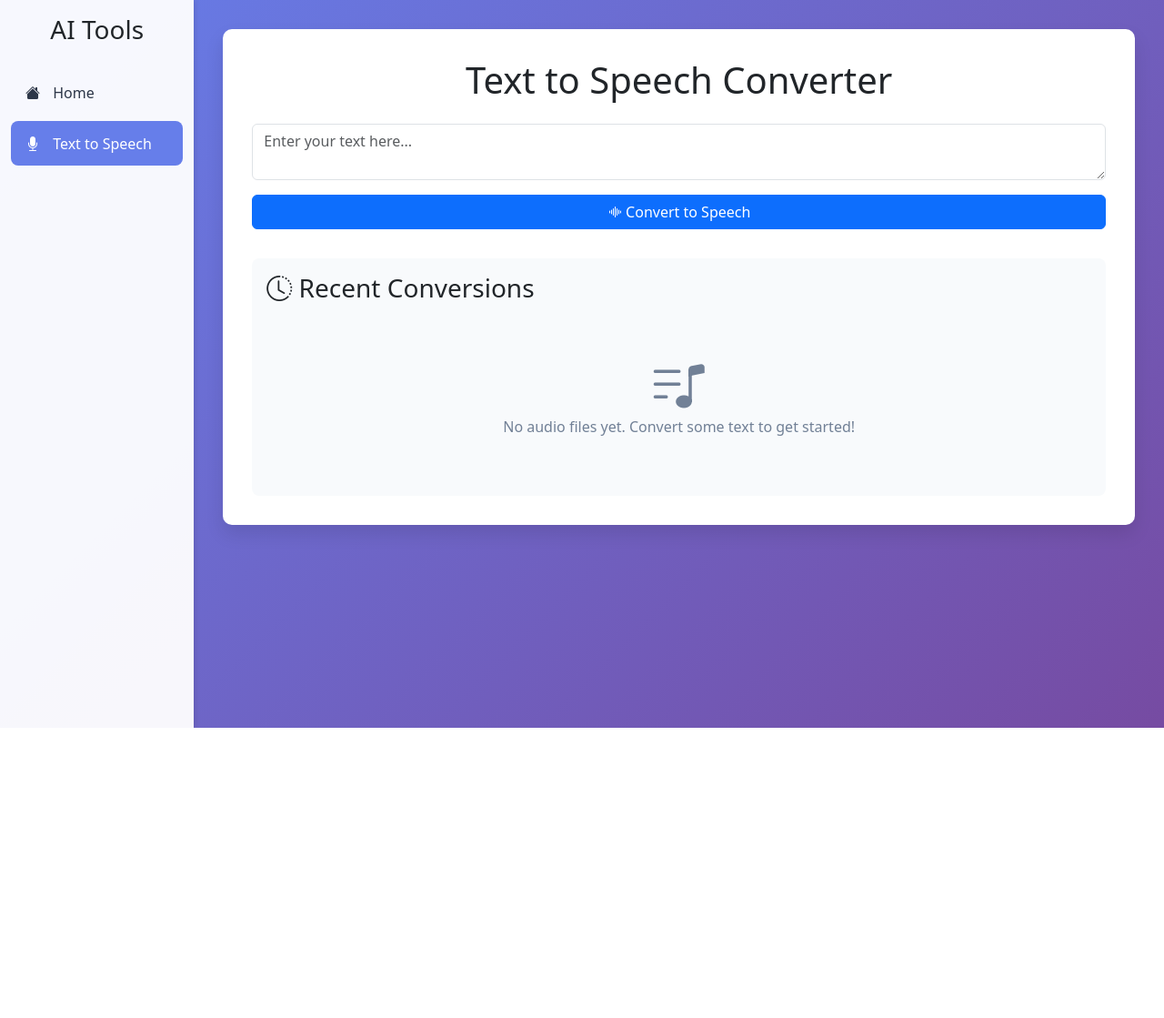
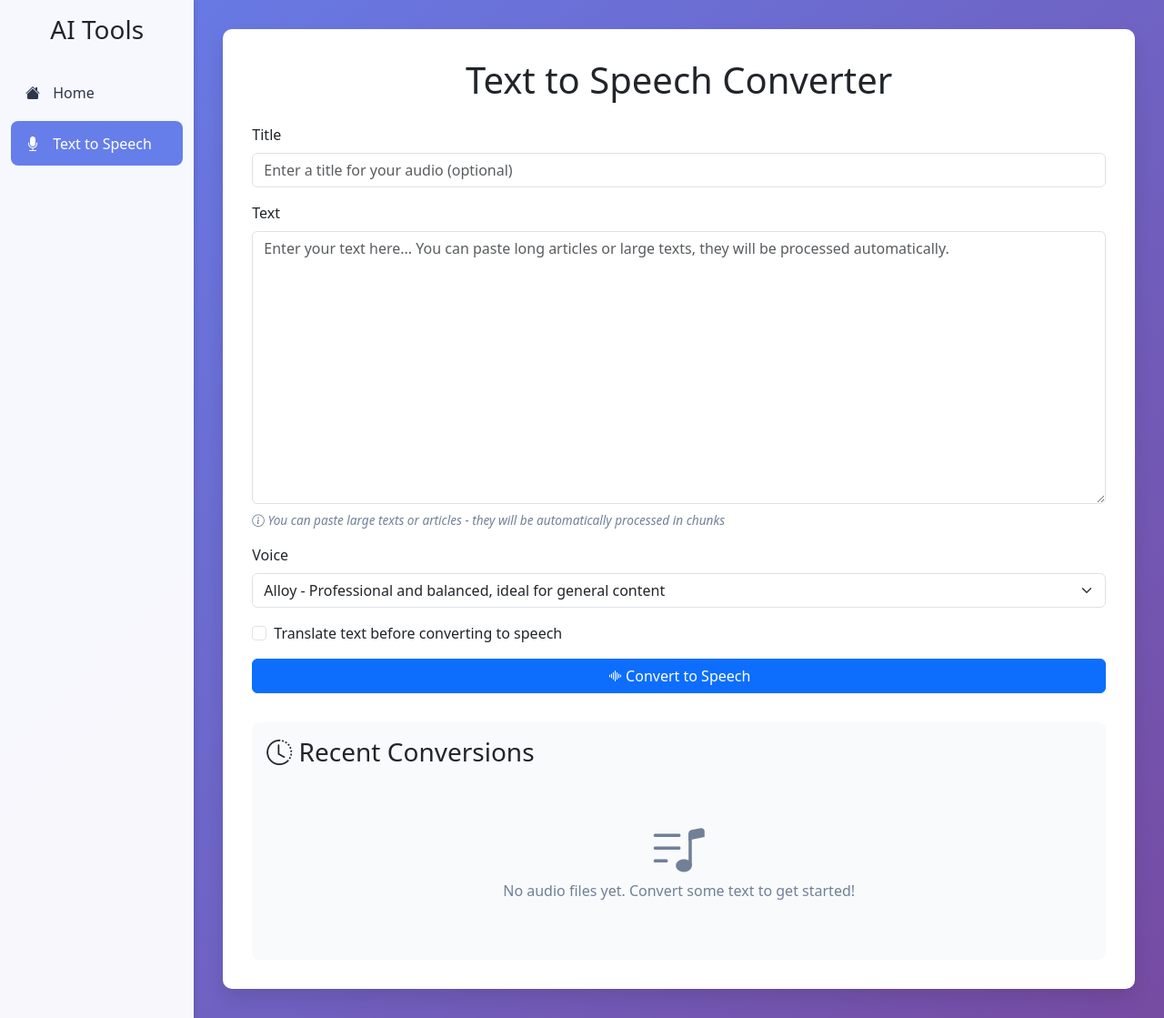
Before and after one commit to wilsonneto-dev/ai-tools-hub, a Flask app: page /text-to-speech in a window 1280 px wide. Shown: the whole page at 91% size. Before the commit the page ends 800 px from the top, so only its background shows below. Run offline with Flask 3, Linux system fonts and the light colour scheme.

Commit message:
feat: Adds voice selection and translation

```diff
--- a/openai-text-to-audio/app.py
+++ b/openai-text-to-audio/app.py
@@ -1,7 +1,8 @@
 from flask import Flask, render_template, request, send_file, jsonify, url_for
 from pathlib import Path
 import os
-from text_to_speech import convert_text_to_speech
+from lib.text_to_speech import convert_text_to_speech, AVAILABLE_VOICES
+from lib.translations import SUPPORTED_LANGUAGES
 import uuid
 from openai import OpenAI
 from datetime import datetime
@@ -20,7 +21,7 @@
 
 client = OpenAI(api_key=os.getenv("OPENAI_API_KEY_HEY_BRO"))
 
-def save_audio_metadata(filename, text, duration=None):
+def save_audio_metadata(filename, title, text, target_lang, voice, duration=None):
     try:
         with open(AUDIO_METADATA_FILE, 'r') as f:
             metadata = json.load(f)
@@ -29,7 +30,10 @@
 
     metadata.append({
         'filename': filename,
+        'title': title,
         'text': text,
+        'language': SUPPORTED_LANGUAGES.get(target_lang, 'Unknown'),
+        'voice': AVAILABLE_VOICES.get(voice, 'Unknown'),
         'timestamp': datetime.now().isoformat(),
         'duration': duration
     })
@@ -46,7 +50,6 @@
     except:
         return []
 
-
 @app.route('/')
 def index():
     return render_template('home.html')
@@ -55,29 +58,46 @@
 def text_to_speech():
     audio_files = get_audio_metadata()
     audio_files.reverse()
-    return render_template('text-to-speech.html', audio_files=audio_files)
-
+    return render_template('text-to-speech.html',
+                         audio_files=audio_files,
+                         languages=SUPPORTED_LANGUAGES,
+                         voices=AVAILABLE_VOICES)
 
 @app.route('/convert', methods=['POST'])
 def convert():
     try:
         text = request.form.get('text')
+        title = request.form.get('title', '').strip() or 'Untitled'
+        needs_translation = request.form.get('needs_translation') == 'on'
+        target_lang = request.form.get('language') if needs_translation else None
+        voice = request.form.get('voice', 'alloy')
+
         if not text:
             return jsonify({'error': 'No text provided'}), 400
+
+        if needs_translation and target_lang not in SUPPORTED_LANGUAGES:
+            return jsonify({'error': 'Unsupported language'}), 400
+
+        if voice not in AVAILABLE_VOICES:
+            return jsonify({'error': 'Unsupported voice'}), 400
 
         filename = f"{uuid.uuid4()}.mp3"
         output_path = app.config['STATIC_AUDIO'] / filename
 
         response = {'status': 'processing', 'message': 'Starting conversion...'}
 
-        convert_text_to_speech(text, output_path)
-        save_audio_metadata(filename, text[:50])
+        # Pass target_lang only if translation is needed
+        convert_text_to_speech(text, output_path, target_lang if needs_translation else None, voice)
+        save_audio_metadata(filename, title, text[:50], target_lang if needs_translation else 'en', voice)
 
         return jsonify({
             'status': 'success',
             'message': 'Conversion completed',
             'audio_url': url_for('static', filename=f'audio/{filename}'),
+            'title': title,
             'text': text,
+            'language': SUPPORTED_LANGUAGES[target_lang] if needs_translation else 'English',
+            'voice': AVAILABLE_VOICES[voice],
             'timestamp': datetime.now().isoformat()
         })
 
--- a/openai-text-to-audio/text_to_speech.py
+++ b/openai-text-to-audio/lib/text_to_speech.py
@@ -2,10 +2,21 @@
 from openai import OpenAI
 import os
 from pydub import AudioSegment
+from lib.translations import translate_text, SUPPORTED_LANGUAGES
 
 client = OpenAI(api_key=os.getenv("OPENAI_API_KEY_HEY_BRO"))
 
+AVAILABLE_VOICES = {
+    'alloy': 'Alloy - Professional and balanced, ideal for general content',
+    'echo': 'Echo - Deep and well-rounded male voice, great for narration',
+    'fable': 'Fable - Warm and engaging male voice, perfect for storytelling',
+    'onyx': 'Onyx - Clear and authoritative male voice, suited for formal content',
+    'nova': 'Nova - Warm and expressive female voice, natural for conversations',
+    'shimmer': 'Shimmer - Clear and dynamic female voice, excellent for presentations'
+}
+
 def split_text(text, max_length=500):
+    """Split text into chunks for text-to-speech conversion."""
     print(f"Text length = {len(text)}")
     chunks = []
     while len(text) > max_length:
@@ -18,7 +29,15 @@
     print(f"Text splitted in {len(chunks)} chunks")
     return chunks
 
-def convert_text_to_speech(input_text, output_path):
+def convert_text_to_speech(input_text, output_path, target_lang=None, voice='alloy'):
+    """Convert text to speech with optional translation and voice selection."""
+    if voice not in AVAILABLE_VOICES:
+        raise ValueError(f"Unsupported voice: {voice}")
+
+    # Translate text if needed
+    if target_lang:
+        input_text = translate_text(input_text, target_lang)
+
     text_chunks = split_text(input_text)
     temp_audio_files = []
     temp_dir = Path(output_path).parent
@@ -26,10 +45,10 @@
     try:
         for i, chunk in enumerate(text_chunks):
             temp_file = temp_dir / f"temp_{i}.mp3"
-            print(f"Generating {temp_file}")
+            print(f"Generating {temp_file} with voice {voice}")
             response = client.audio.speech.create(
                 model="tts-1",
-                voice="alloy",
+                voice=voice,
                 input=chunk
             )
             response.write_to_file(temp_file)
--- a/openai-text-to-audio/templates/text-to-speech.html
+++ b/openai-text-to-audio/templates/text-to-speech.html
@@ -6,7 +6,11 @@
 <style>
     textarea {
         resize: vertical;
-        min-height: 150px;
+        min-height: 300px;
+        height: 300px;
+        font-size: 1rem;
+        line-height: 1.6;
+        padding: 1rem;
     }
 
     .audio-history {
@@ -68,6 +72,50 @@
         color: #718096;
         padding: 2rem;
     }
+
+    .language-badge, .voice-badge {
+        font-size: 0.75rem;
+        padding: 0.25rem 0.5rem;
+        border-radius: 9999px;
+        color: white;
+        margin-right: 0.5rem;
+    }
+
+    .language-badge {
+        background-color: #4a5568;
+    }
+
+    .voice-badge {
+        background-color: #6366f1;
+    }
+
+    .language-select-container {
+        display: none;
+        transition: all 0.3s ease;
+    }
+
+    .language-select-container.show {
+        display: block;
+    }
+
+    .form-check {
+        margin-bottom: 1rem;
+    }
+
+    .audio-title {
+        font-weight: 600;
+        font-size: 1.1rem;
+        color: #2d3748;
+        margin-bottom: 0.5rem;
+    }
+
+    /* Add a subtle hint about text length */
+    .text-hint {
+        font-size: 0.85rem;
+        color: #718096;
+        margin-top: 0.5rem;
+        font-style: italic;
+    }
 </style>
 {% endblock %}
 
@@ -78,12 +126,45 @@
 
         <form id="convertForm">
             <div class="mb-3">
+                <label for="title" class="form-label">Title</label>
+                <input type="text" class="form-control" id="title" name="title" placeholder="Enter a title for your audio (optional)">
+            </div>
+            <div class="mb-3">
+                <label for="text" class="form-label">Text</label>
                 <textarea
                     class="form-control"
-                    placeholder="Enter your text here..."
+                    placeholder="Enter your text here... You can paste long articles or large texts, they will be processed automatically."
                     name="text"
+                    id="text"
                     required
                 ></textarea>
+                <div class="text-hint">
+                    <i class="bi bi-info-circle"></i> You can paste large texts or articles - they will be automatically processed in chunks
+                </div>
+            </div>
+            <div class="mb-3">
+                <label for="voice" class="form-label">Voice</label>
+                <select class="form-select" name="voice" id="voice" required>
+                    {% for code, name in voices.items() %}
+                    <option value="{{ code }}">{{ name }}</option>
+                    {% endfor %}
+                </select>
+            </div>
+            <div class="form-check mb-3">
+                <input class="form-check-input" type="checkbox" id="needsTranslation" name="needs_translation">
+                <label class="form-check-label" for="needsTranslation">
+                    Translate text before converting to speech
+                </label>
+            </div>
+            <div class="mb-3 language-select-container" id="languageContainer">
+                <label for="language" class="form-label">Target Language</label>
+                <select class="form-select" name="language" id="language">
+                    {% for code, name in languages.items() %}
+                    {% if code != 'en' %}
+                    <option value="{{ code }}">{{ name }}</option>
+                    {% endif %}
+                    {% endfor %}
+                </select>
             </div>
             <button type="submit" class="btn btn-primary w-100">
                 <i class="bi bi-soundwave"></i> Convert to Speech
@@ -107,7 +188,14 @@
                 <div class="audio-item" data-filename="{{ audio.filename }}">
                     <div class="d-flex justify-content-between align-items-start">
                         <div class="flex-grow-1">
-                            <div class="audio-text">{{ audio.text }}</div>
+                            <div class="audio-title">{{ audio.title or 'Untitled' }}</div>
+                            <div class="audio-text">
+                                <span class="language-badge">{{ audio.language }}</span>
+                                {% if audio.voice %}
+                                <span class="voice-badge">{{ audio.voice }}</span>
+                                {% endif %}
+                                {{ audio.text }}
+                            </div>
                             <audio controls class="w-100 mb-2">
                                 <source src="{{ url_for('static', filename='audio/' + audio.filename) }}" type="audio/mpeg">
                                 Your browser does not support the audio element.
@@ -139,6 +227,15 @@
     const progressBar = document.querySelector('.progress');
     const progressBarInner = document.querySelector('.progress-bar');
     const statusMessage = document.querySelector('.status-message');
+    const needsTranslation = document.getElementById('needsTranslation');
+    const languageContainer = document.getElementById('languageContainer');
+    const languageSelect = document.getElementById('language');
+
+    // Toggle language selector visibility
+    needsTranslation.addEventListener('change', function() {
+        languageContainer.classList.toggle('show', this.checked);
+        languageSelect.required = this.checked;
+    });
 
     function showStatus(message, type = 'info') {
         statusMessage.textContent = message;
@@ -182,6 +279,11 @@
         try {
             const formData = new FormData(form);
 
+            // If translation is not needed, don't send the language parameter
+            if (!needsTranslation.checked) {
+                formData.delete('language');
+            }
+
             let progress = 0;
             const progressInterval = setInterval(() => {
                 progress += 5;
@@ -216,7 +318,12 @@
             audioItem.innerHTML = `
                 <div class="d-flex justify-content-between align-items-start">
                     <div class="flex-grow-1">
-                        <div class="audio-text">${data.text}</div>
+                        <div class="audio-title">${data.title || 'Untitled'}</div>
+                        <div class="audio-text">
+                            <span class="language-badge">${data.language}</span>
+                            <span class="voice-badge">${data.voice}</span>
+                            ${data.text}
+                        </div>
                         <audio controls class="w-100 mb-2">
                             <source src="${data.audio_url}" type="audio/mpeg">
                             Your browser does not support the audio element.
@@ -240,6 +347,7 @@
 
             showStatus('Conversion completed successfully!', 'success');
             form.reset();
+            languageContainer.classList.remove('show');
         } catch (err) {
             showStatus(err.message, 'danger');
         } finally {
```
Also changed, not shown: openai-text-to-audio/lib/translations.py (added, +67 -0 lines).
